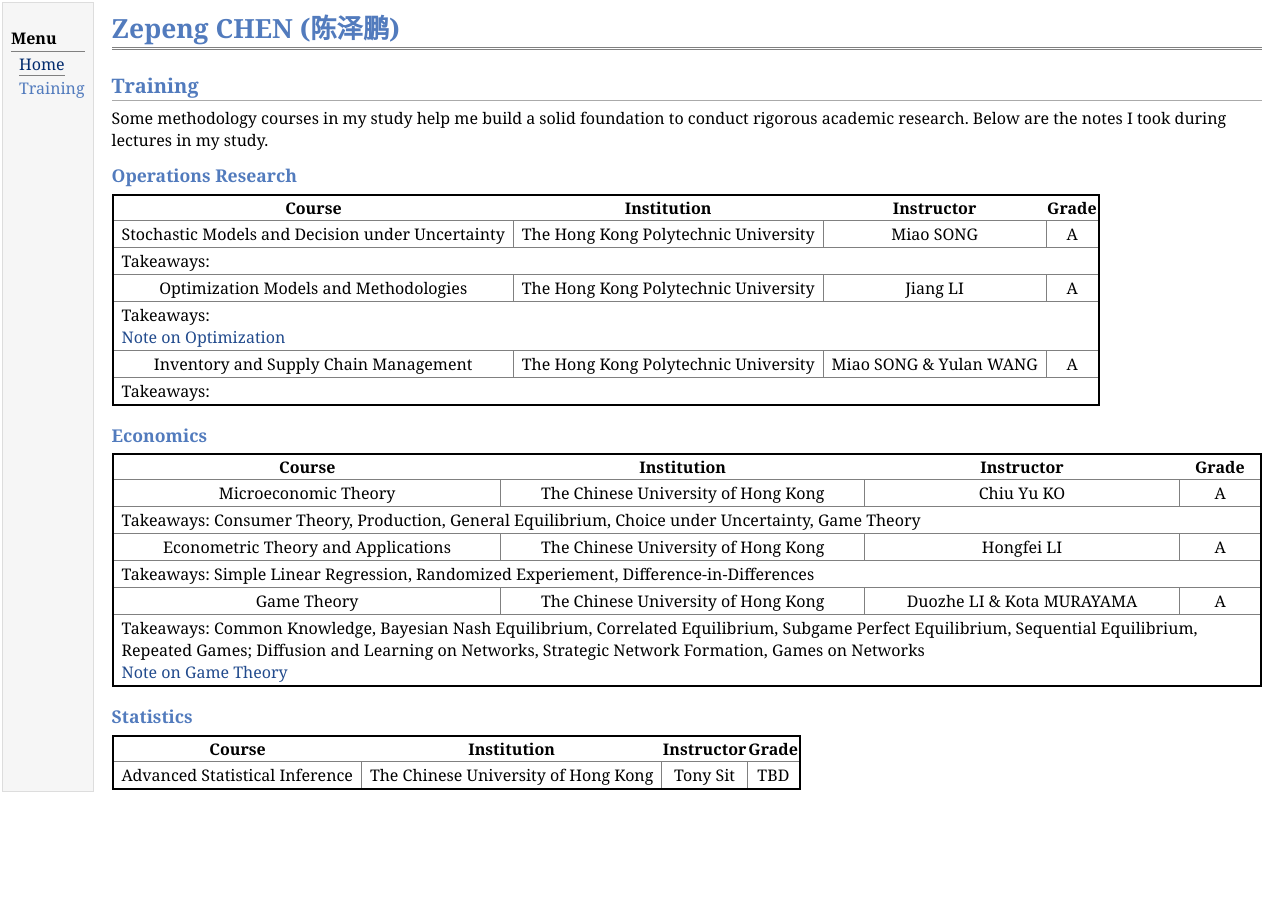
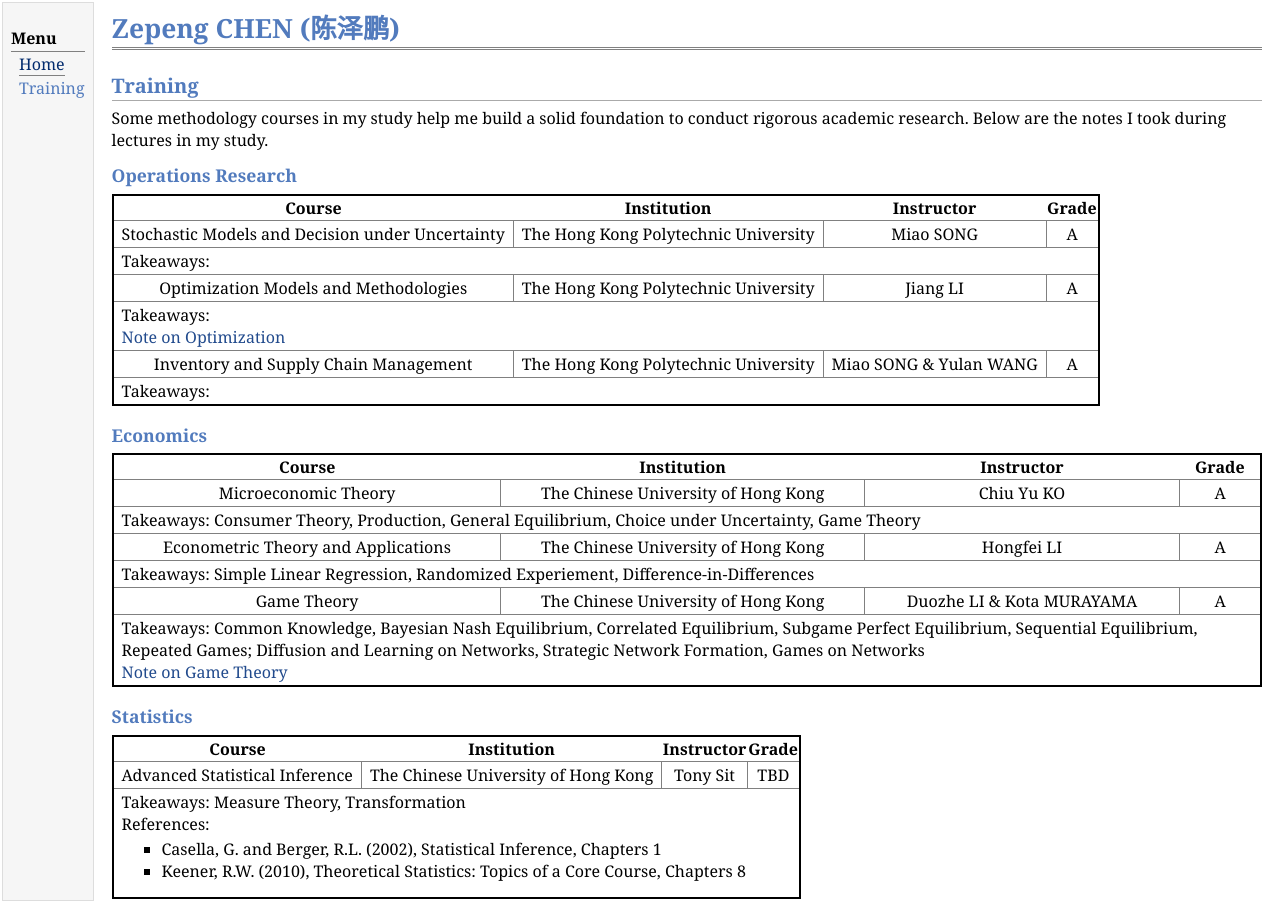
Before and after one commit to zep-chen/zep-chen.github.io, a plain HTML site: page training.html in a window 1280 px wide. Before the commit the page ends 802 px from the top, so only its background shows below. Drawn offline with Linux system fonts and the light colour scheme.

Commit message:
Update training.html

```diff
--- a/training.html
+++ b/training.html
@@ -114,6 +114,18 @@ Some methodology courses in my study help me build a solid foundation to conduct
         <td>Tony Sit</td>
         <td>TBD</td>
     </tr>
+    <tr>
+        <td colspan="4" style="text-align:left;">
+            Takeaways: Measure Theory, Transformation<br />
+            References:
+            <ul>
+                <li>Casella, G. and Berger, R.L. (2002), Statistical Inference, Chapters 1</li>
+                <li>Keener, R.W. (2010), Theoretical Statistics: Topics of a Core Course, Chapters 8</li>
+            </ul>
+
+        <!-- <a href="file/Game_Theory.pdf">Note on Game Theory</a> -->
+        </td>
+    </tr>
 </table>
 
 </td>
```
